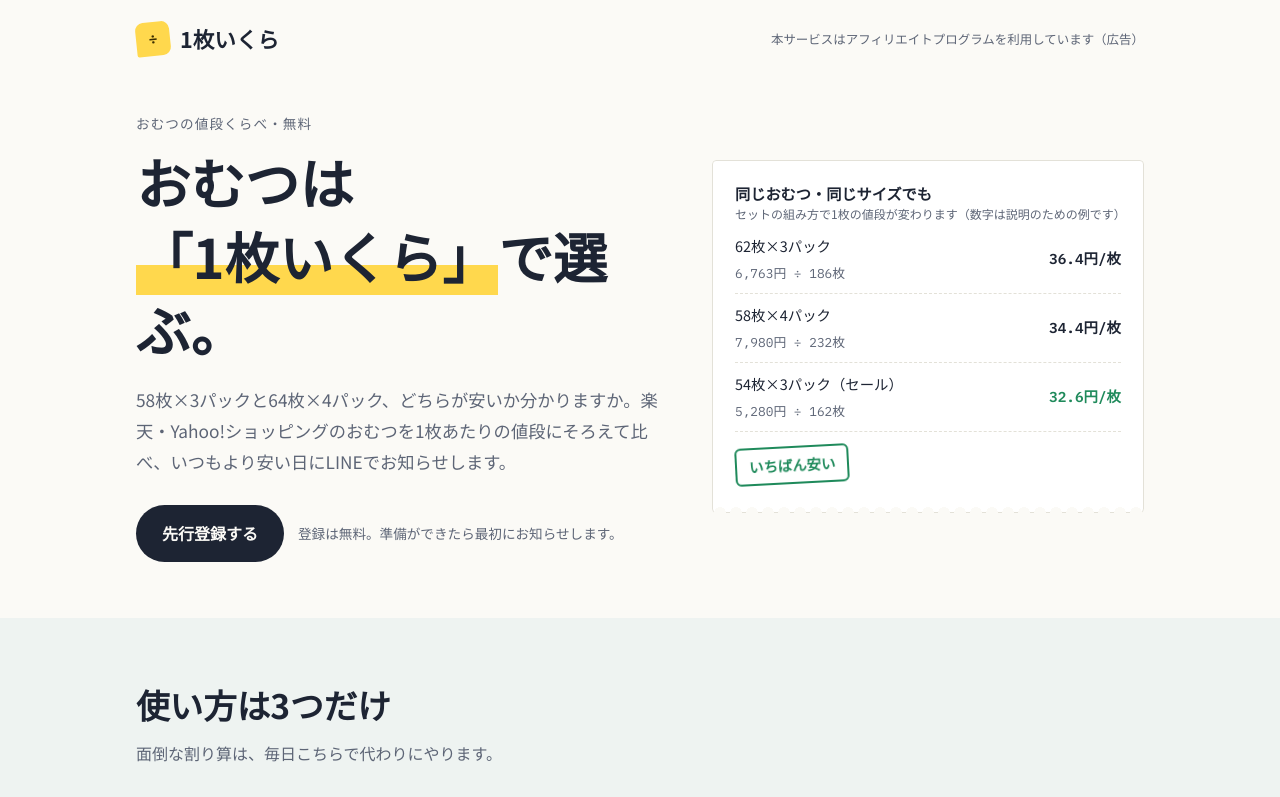
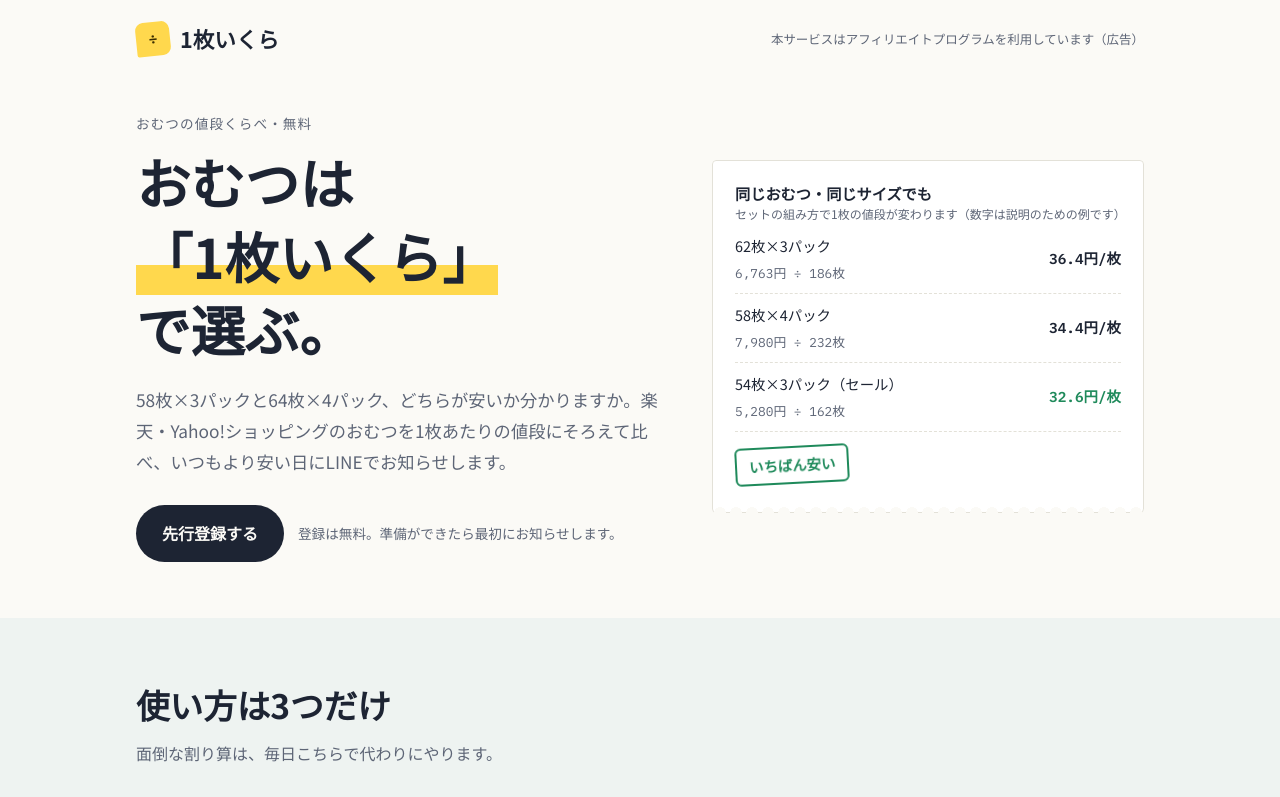
Before and after one commit to Hirofumi-Kobayashi-Avsys/1mai-ikura-lp, a plain HTML site: page index.html in a window 1280 px wide. Shown: the top 797 px of the page. Drawn offline with Linux system fonts and the light colour scheme; a web font is replaced by a local one.

Commit message:
見出しの改行位置を修正
Co-Authored-By: Claude Opus 5.5 <noreply@anthropic.com>

```diff
--- a/index.html
+++ b/index.html
@@ -67,6 +67,7 @@ a { color: inherit; }
 .hero .wrap { display: grid; grid-template-columns: 1.1fr .9fr; gap: 48px; align-items: center; }
 .eyebrow { font-size: .85rem; letter-spacing: .08em; color: var(--muted); font-weight: 500; }
 .hero h1 { font-size: clamp(2rem, 5.2vw, 3.4rem); font-weight: 900; margin-top: 10px; }
+.hero h1 .nw { white-space: nowrap; }
 .hero h1 .hl { background: linear-gradient(transparent 62%, var(--tag) 62%); padding-inline: 2px; }
 .hero .lead { margin-top: 18px; font-size: 1.08rem; color: var(--muted); max-width: 34em; }
 .cta-row { margin-top: 28px; display: flex; gap: 14px; align-items: center; flex-wrap: wrap; }
@@ -180,7 +181,7 @@ footer .wrap { display: grid; gap: 8px; }
     <div class="wrap">
       <div>
         <p class="eyebrow">おむつの値段くらべ・無料</p>
-        <h1>おむつは<br><span class="hl">「1枚いくら」</span>で選ぶ。</h1>
+        <h1>おむつは<br><span class="hl">「1枚いくら」</span><span class="nw">で選ぶ。</span></h1>
         <p class="lead">58枚×3パックと64枚×4パック、どちらが安いか分かりますか。楽天・Yahoo!ショッピングのおむつを1枚あたりの値段にそろえて比べ、いつもより安い日にLINEでお知らせします。</p>
         <div class="cta-row">
           <a class="btn js-signup" href="#signup">先行登録する</a>
```
